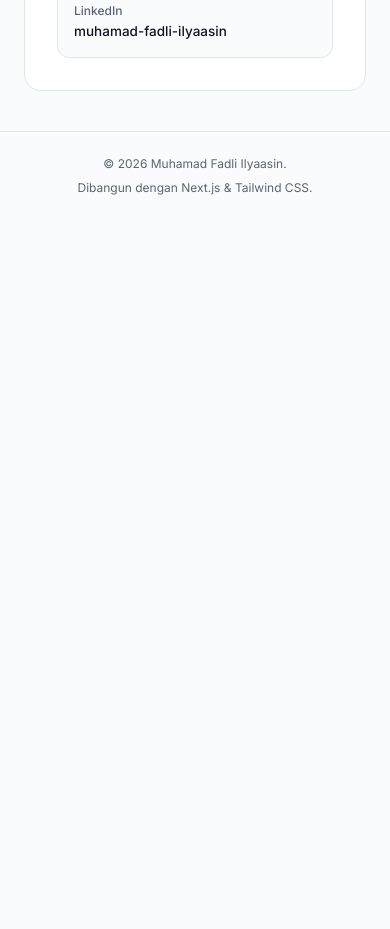
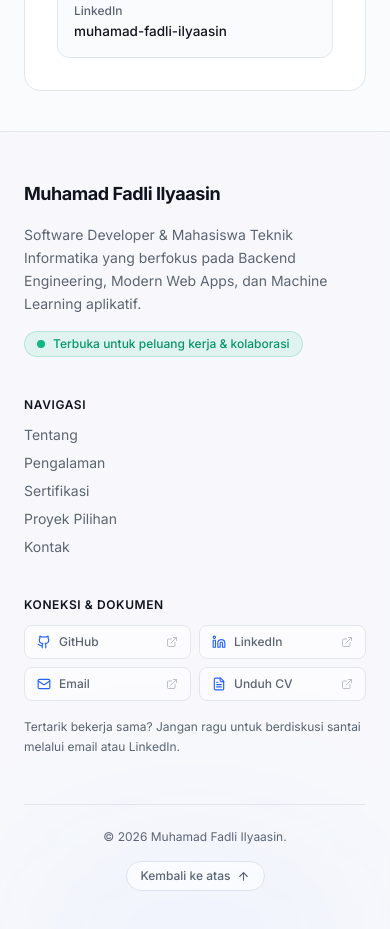
Before and after one commit to fadliilysn/Fadli_Portofolio, a Next.js app: page / in a window 390 px wide. Shown: the part 10160-11089 px from the top of the page. Before the commit the page ends 10380 px from the top, so only its background shows below. Built offline with nearby package versions, Linux system fonts and the light colour scheme.

Commit message:
Membuat isi di bagian footer lebih lengkap

```diff
--- a/components/Footer.tsx
+++ b/components/Footer.tsx
@@ -1,9 +1,153 @@
+"use client";
+
+import Link from "next/link";
+import { ArrowUp, Github, Linkedin, Mail, FileText, ExternalLink, Sparkles } from "lucide-react";
+
+const navigationLinks = [
+  { href: "/#about", label: "Tentang" },
+  { href: "/#experience", label: "Pengalaman" },
+  { href: "/#certifications", label: "Sertifikasi" },
+  { href: "/#projects", label: "Proyek Pilihan" },
+  { href: "/#contact", label: "Kontak" },
+];
+
+const socialLinks = [
+  {
+    label: "GitHub",
+    href: "https://github.com/fadliilysn",
+    icon: Github,
+  },
+  {
+    label: "LinkedIn",
+    href: "https://linkedin.com/in/muhamad-fadli-ilyaasin",
+    icon: Linkedin,
+  },
+  {
+    label: "Email",
+    href: "mailto:muhamadfadli2016a@gmail.com",
+    icon: Mail,
+  },
+  {
+    label: "Unduh CV",
+    href: "/CV-Muhamad Fadli Ilyaasin.pdf",
+    icon: FileText,
+    isDownload: true,
+  },
+];
+
 export default function Footer() {
+  const scrollToTop = () => {
+    window.scrollTo({
+      top: 0,
+      behavior: "smooth",
+    });
+  };
+
   return (
-    <footer className="border-t border-border">
-      <div className="mx-auto flex max-w-content flex-col items-center justify-between gap-2 px-6 py-6 text-xs text-muted sm:flex-row">
-        <p>© {new Date().getFullYear()} Muhamad Fadli Ilyaasin.</p>
-        <p>Dibangun dengan Next.js & Tailwind CSS.</p>
+    <footer className="relative border-t border-border bg-surface/40 backdrop-blur-sm">
+      {/* Background ambient lighting */}
+      <div
+        aria-hidden
+        className="pointer-events-none absolute -bottom-24 left-1/2 h-48 w-96 -translate-x-1/2 rounded-full bg-accent/5 blur-[100px]"
+      />
+
+      <div className="mx-auto max-w-content px-6 py-12 lg:py-16">
+        {/* Main Footer Content */}
+        <div className="grid gap-10 sm:grid-cols-2 lg:grid-cols-12 lg:gap-8">
+          {/* Brand & Brief Bio (5 cols) */}
+          <div className="space-y-4 lg:col-span-5">
+            <Link
+              href="/"
+              className="inline-block text-lg font-bold tracking-tight text-ink transition-colors hover:text-accent"
+            >
+              Muhamad Fadli Ilyaasin
+            </Link>
+
+            <p className="max-w-sm text-sm leading-relaxed text-muted">
+              Software Developer & Mahasiswa Teknik Informatika yang berfokus pada Backend Engineering, Modern Web Apps, dan Machine Learning aplikatif.
+            </p>
+
+            {/* Status Indicator */}
+            <div className="inline-flex items-center gap-2 rounded-full border border-emerald-500/20 bg-emerald-500/10 px-3 py-1 text-xs font-medium text-emerald-600 dark:text-emerald-400">
+              <span className="relative flex h-2 w-2">
+                <span className="absolute inline-flex h-full w-full animate-ping rounded-full bg-emerald-400 opacity-75"></span>
+                <span className="relative inline-flex h-2 w-2 rounded-full bg-emerald-500"></span>
+              </span>
+              Terbuka untuk peluang kerja & kolaborasi
+            </div>
+          </div>
+
+          {/* Navigation Links (3 cols) */}
+          <div className="space-y-3 lg:col-span-3 lg:pl-4">
+            <p className="text-xs font-semibold uppercase tracking-wider text-ink">
+              Navigasi
+            </p>
+            <ul className="space-y-2 text-sm text-muted">
+              {navigationLinks.map((link) => (
+                <li key={link.href}>
+                  <Link
+                    href={link.href}
+                    className="inline-block transition-colors hover:translate-x-0.5 hover:text-ink"
+                  >
+                    {link.label}
+                  </Link>
+                </li>
+              ))}
+            </ul>
+          </div>
+
+          {/* Socials & Connect (4 cols) */}
+          <div className="space-y-3 lg:col-span-4">
+            <p className="text-xs font-semibold uppercase tracking-wider text-ink">
+              Koneksi & Dokumen
+            </p>
+            <div className="grid grid-cols-2 gap-2">
+              {socialLinks.map((item) => {
+                const Icon = item.icon;
+                return (
+                  <a
+                    key={item.label}
+                    href={item.href}
+                    {...(item.isDownload
+                      ? { download: true }
+                      : { target: "_blank", rel: "noreferrer" })}
+                    className="group flex items-center justify-between rounded-lg border border-border bg-card/60 px-3 py-2 text-xs font-medium text-muted transition-all hover:border-accent/40 hover:bg-card hover:text-ink"
+                  >
+                    <span className="flex items-center gap-2">
+                      <Icon size={14} className="text-accent transition-transform group-hover:scale-110" />
+                      {item.label}
+                    </span>
+                    <ExternalLink size={12} className="opacity-40 transition-opacity group-hover:opacity-100" />
+                  </a>
+                );
+              })}
+            </div>
+            <p className="text-[12px] leading-relaxed text-muted pt-1">
+              Tertarik bekerja sama? Jangan ragu untuk berdiskusi santai melalui email atau LinkedIn.
+            </p>
+          </div>
+        </div>
+
+        {/* Bottom Bar: Copyright, Tech stack credit, and Scroll to top */}
+        <div className="mt-12 flex flex-col items-center justify-between gap-4 border-t border-border pt-6 text-xs text-muted sm:flex-row">
+          <div className="flex flex-wrap items-center justify-center gap-x-2 gap-y-1 text-center sm:text-left">
+            <span>© {new Date().getFullYear()} Muhamad Fadli Ilyaasin.</span>
+            <span className="hidden text-border sm:inline">•</span>
+          </div>
+
+          <button
+            type="button"
+            onClick={scrollToTop}
+            aria-label="Kembali ke atas"
+            className="group flex items-center gap-1.5 rounded-full border border-border bg-card/80 px-3.5 py-1.5 text-xs font-medium text-muted transition-all hover:border-accent/50 hover:bg-surface hover:text-ink"
+          >
+            <span>Kembali ke atas</span>
+            <ArrowUp
+              size={13}
+              className="transition-transform group-hover:-translate-y-0.5 group-hover:text-accent"
+            />
+          </button>
+        </div>
       </div>
     </footer>
   );
```
